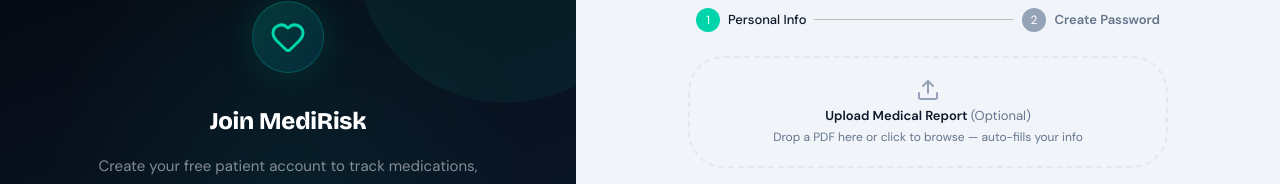
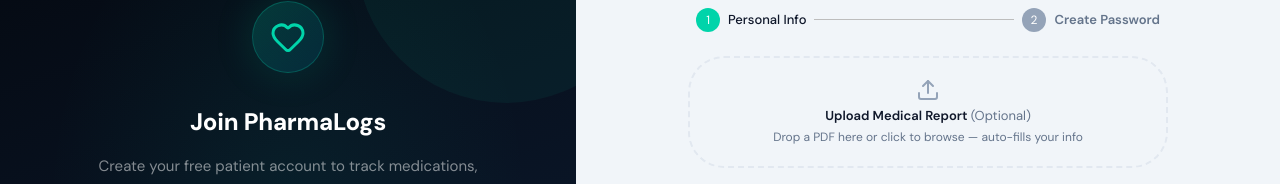
Before and after one commit to voidrlm/capstone, a React (Vite) app in the folder frontend/: page /signup/patient in a window 1280 px wide. Shown: the part 117-301 px from the top of the page. Built offline with nearby package versions, Linux system fonts and the light colour scheme; no server answers.

Commit message:
fix(auth): update PatientSignupMUI logic or UI

```diff
--- a/frontend/src/pages/PatientSignupMUI.tsx
+++ b/frontend/src/pages/PatientSignupMUI.tsx
@@ -240,8 +240,8 @@ function PatientSignup() {
           >
             <Heart size={36} color="#00d4aa" />
           </Box>
-          <Typography variant="h3" sx={{ color: "white", fontWeight: 800, mb: 2, fontFamily: '"Bricolage Grotesque", sans-serif' }}>
-            Join MediRisk
+          <Typography variant="h3" sx={{ color: "white", fontWeight: 800, mb: 2 }}>
+            Join PharmaLogs
           </Typography>
           <Typography variant="body1" sx={{ color: "rgba(255,255,255,0.5)", mb: 6, lineHeight: 1.7 }}>
             Create your free patient account to track medications, understand risks, and take control of your health journey.
@@ -313,7 +313,7 @@ function PatientSignup() {
             <Box sx={{ p: 1, borderRadius: 2, background: "linear-gradient(135deg, #00d4aa 0%, #0099cc 100%)", display: "flex" }}>
               <Shield size={20} color="#04080f" />
             </Box>
-            <Typography variant="h6" fontWeight={800}>MediRisk</Typography>
+            <Typography variant="h6" fontWeight={800}>PharmaLogs</Typography>
           </Box>
 
           <Typography variant="h4" fontWeight={800} sx={{ mb: 0.5 }}>
```
